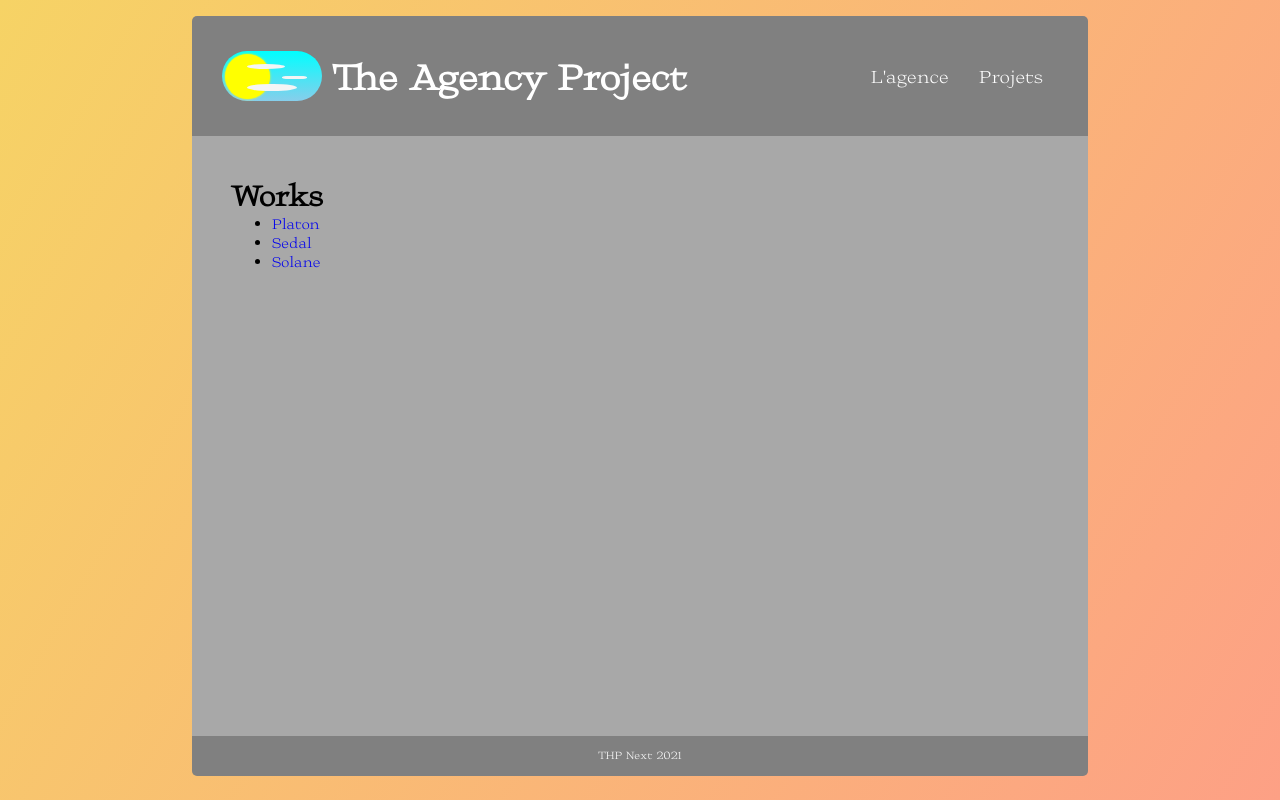
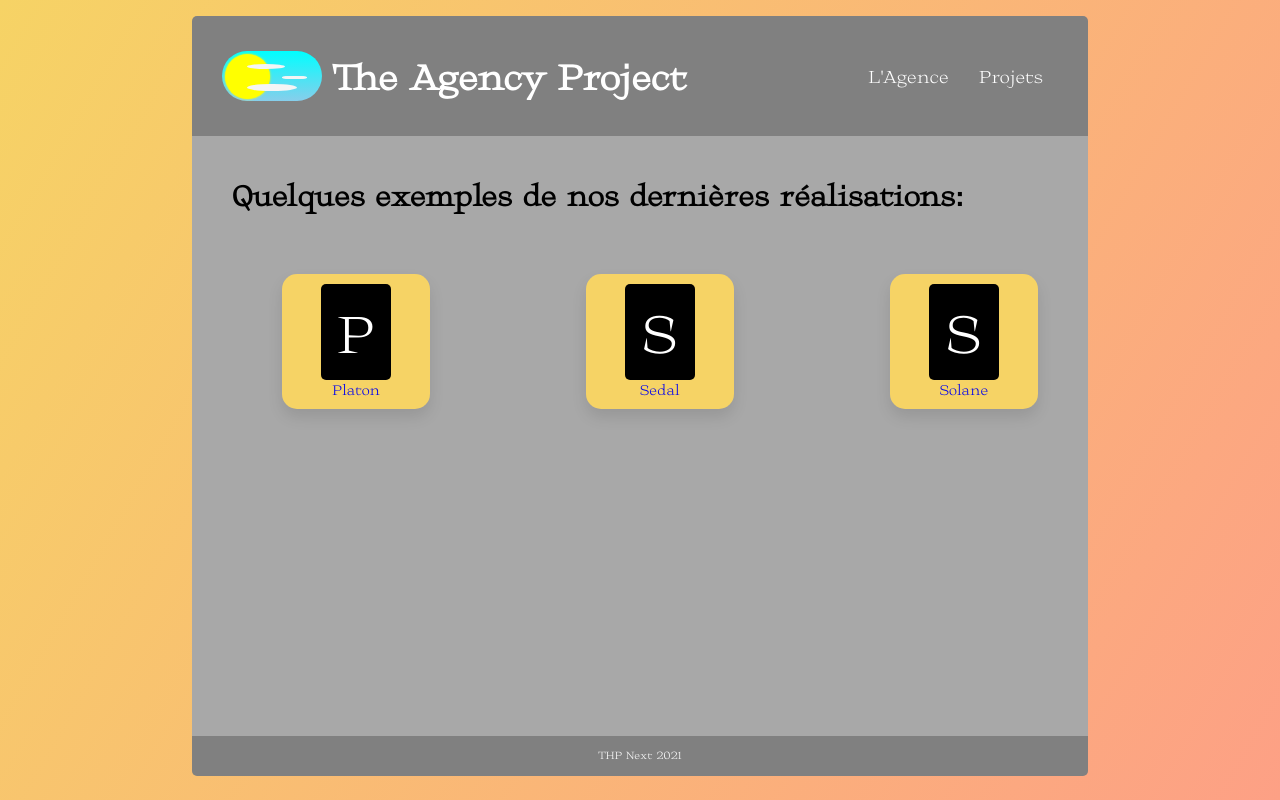
Before and after one commit to mathieu-superpose/the_agency_project, a React (Create React App) app: page /works in a window 1280 px wide. Built offline with nearby package versions, Linux system fonts and the light colour scheme.

Commit message:
add project cards

```diff
--- a/src/components/Navbar/Navbar.jsx
+++ b/src/components/Navbar/Navbar.jsx
@@ -11,7 +11,6 @@ const Navbar = () => {
   const currentState = useContext(ModeContext);
 
   useEffect(() => {
-    console.log(currentState.currentState);
     if (currentState.currentState==='Dark') setToggled(true);
     if (currentState.currentState!=='Dark') setToggled(false);
   }, []);
@@ -30,7 +29,7 @@ const Navbar = () => {
           </Link>
         </div>
       <div className={`Navbar__right ${currentState}`}>
-        <Link to="/about">L'agence</Link>
+        <Link to="/about">L'Agence</Link>
         <Link to="/works">Projets</Link>
       </div>
     </nav>
--- /dev/null
+++ b/src/components/WorkCard/WorkCard.jsx
@@ -0,0 +1,18 @@
+import React from "react";
+import { Link } from 'react-router-dom';
+import "./WorkCard.scss";
+
+const WorkCard = ({ work }) => {
+    return (
+        <Link to={`works/${work.slug}`}>
+          <div className='WorkCard'>
+            <div className='WorkCard__stamp-wrap'>
+              <p className='WorkCard__stamp-wrap__stamp'>{work.title[0]}</p>
+            </div>
+            <Link to={`works/${work.slug}`}>{work.title}</Link>
+          </div>
+        </Link>
+    );
+}
+
+export default WorkCard;
--- /dev/null
+++ b/src/components/WorkCard/WorkCard.scss
@@ -0,0 +1,40 @@
+@import '../../App.scss';
+
+.WorkCard {
+
+	width: 10vw;
+	background-color: #f6d365;
+	padding: 10px;
+	margin: 10px;
+	border-radius: 15px;
+	display: flex;
+	flex-direction: column;
+	align-items: center;
+	box-shadow: 0px 8px 15px rgba(0, 0, 0, 0.1);
+
+	&__stamp-wrap {
+	  background-color: black;
+	  color: white;
+	  border-radius: 5px;
+	  text-align: center;
+	  width: 70px;
+
+	  &__stamp {
+	    font-size: 60px;
+	  }
+	}
+	&__stamp-wrap:hover {
+	  background-color: white;
+	  color: black;
+
+
+	  &__stamp {
+
+	  }
+	}
+}
+
+.WorkCard:hover {
+	box-shadow: 0px 15px 20px rgba(46, 229, 157, 0.4);
+	transform: translateY(-7px);
+}
--- a/src/pages/About/About.jsx
+++ b/src/pages/About/About.jsx
@@ -9,7 +9,6 @@ const About = () => {
 	const [img, setImg] = useState();
 
 	useEffect(() => {
-    console.log(currentState.currentState);
     if (currentState.currentState==='Dark') setImg(teamDark);
     if (currentState.currentState!=='Dark') setImg(team);
   }, [currentState.currentState]);
--- a/src/pages/Works/Works.jsx
+++ b/src/pages/Works/Works.jsx
@@ -1,17 +1,17 @@
 import './Works.scss';
-import { Link } from 'react-router-dom';
 import Data from 'components/Data/Data';
 import ModeContext from 'components/ModeContext/ModeContext';
+import WorkCard from 'components/WorkCard/WorkCard'
 
 const Works = () => {
   return(
     <div className={`Works`}>
-      <h1 className={`Works__title`}>Works</h1>
+      <h1 className={`Works__title`}>Quelques exemples de nos dernières réalisations:</h1>
       <ul className={`Works__list`}>
       {
         Data.map(page =>
           <li className={`Works__list__item`}>
-            <Link to={`works/${page.slug}`}>{page.title}</Link>
+            <WorkCard work={page}/>
           </li>
         )
       }
--- a/src/pages/Works/Works.scss
+++ b/src/pages/Works/Works.scss
@@ -5,4 +5,15 @@
 	&__title {
 
 	}
+	&__list {
+	margin-top: 50px;
+	display: flex;
+	flex-direction: row;
+	justify-content: space-between;
+	flex-wrap: wrap;
+
+	  &__item {
+	    list-style: none;
+	  }
+	}
 }
```
Also changed, not shown: src/components/Toggle/Toggle.jsx (line endings or trailing spaces).
